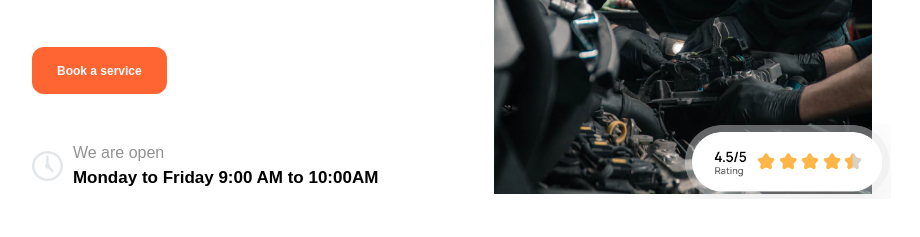
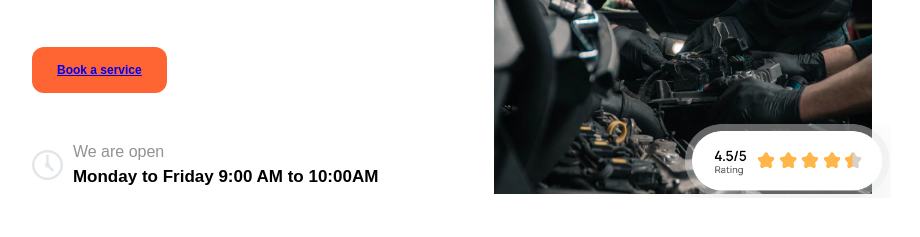
Before and after one commit to ayoakeni/ayoakeni.github.io, a plain HTML site: page index.html in a window 1280 px wide. Shown: the part 331-568 px from the top of the page, without its empty margins (188-1108 px from the left). Drawn offline with Linux system fonts and the light colour scheme.

Commit message:
Update finsweet.css

```diff
--- a/finsweet.css
+++ b/finsweet.css
@@ -121,11 +121,10 @@ h1{
   cursor: pointer;
 }
 
-.btn h4 a{
+.btn h4{
   color: white;
   font-family: sans-serif;
   font-size: 12px;
-  text-decoration: none;
 }
 
 .openTxt{
```
